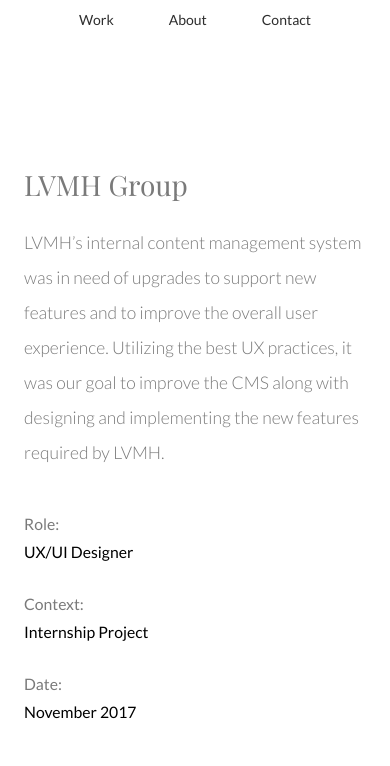
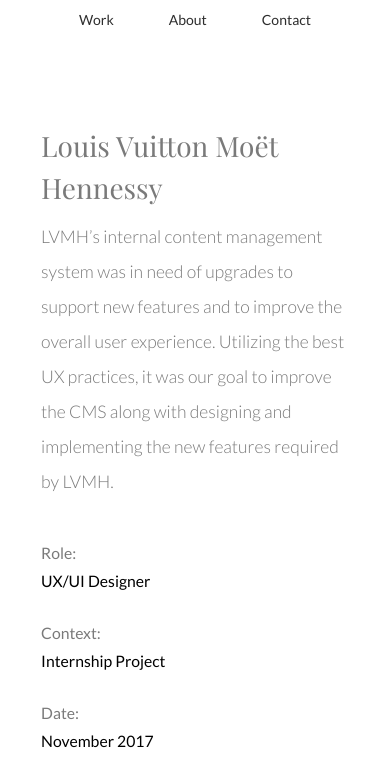
Before and after one commit to dderenio/dderenio2018.github.io, a plain HTML site: page lvmh.html in a window 390 px wide. Shown: the part 78-844 px from the top of the page. Drawn offline with nearby package versions, Linux system fonts and the light colour scheme.

Commit message:
LVMH Group Title & Media Queries

```diff
--- a/lvmh.html
+++ b/lvmh.html
@@ -53,7 +53,7 @@
 
     <div class="case-wrap">
       <section class="case-intro">
-        <h1 class="case-title">LVMH Group</h1>
+        <h1 class="case-title">Louis Vuitton Moët Hennessy</h1>
 
         <section class="case-data">
           <h4>LVMH’s internal content management system was in need of upgrades to support new features and to improve the overall user experience. Utilizing the best UX practices, it was our goal to improve the CMS along with designing and implementing the new features required by LVMH.</h4>
--- a/style.css
+++ b/style.css
@@ -630,9 +630,10 @@ footer ul li {
 
 .case-title {
   font-size: 44px;
-  line-height: 60px;
+  line-height: 1.5em;
   color: #7a7a7a;
-  max-width: 295px;
+  min-width: 305px;
+  max-width: 455px;
 }
 
 .case-data {
@@ -1172,7 +1173,7 @@ footer ul li {
     -webkit-box-pack: start;
     -ms-flex-pack: start;
     justify-content: flex-start;
-    width: 100%;
+    max-width: 100%;
   }
   .case-title {
     display: -webkit-box;
```
Also changed, not shown: index.html (+3 -1 lines), 1 other file.
